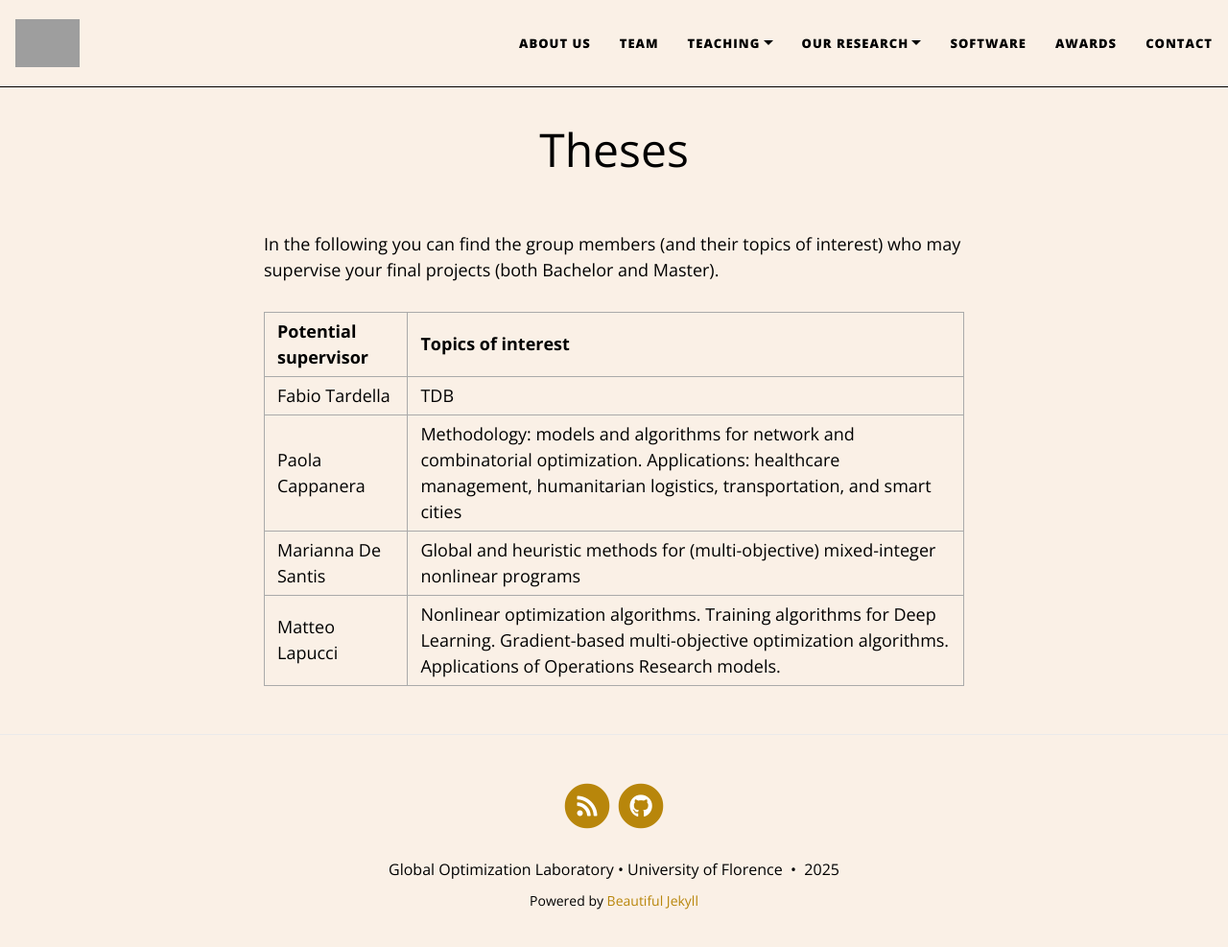
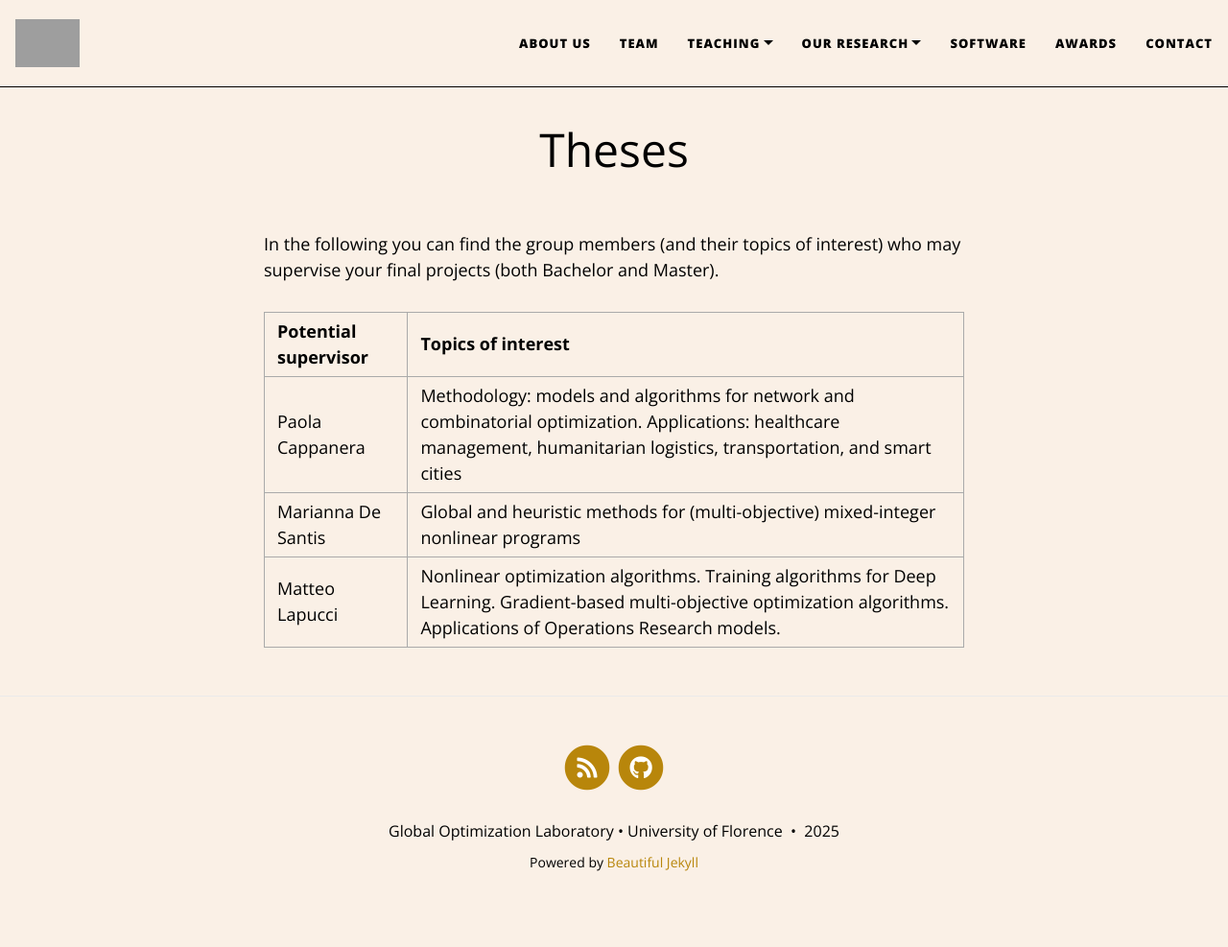
Before and after one commit to GOL-UniFI/GOL-UniFI.github.io, a Jekyll site: the page built from pages/theses.md, in a window 1280 px wide and 999 px high. Shown: the top 987 px of the window at 96% size. Built offline with Jekyll 4.4.1, drawn with Linux system fonts in a browser that asks for light colours; nearby versions of some CDN libraries; grey boxes are pictures that could not be loaded.

Commit message:
Update theses.md

```diff
--- a/pages/theses.md
+++ b/pages/theses.md
@@ -8,7 +8,6 @@ In the following you can find the group members (and their topics of interest) w
 
 | Potential supervisor | Topics of interest |
 | --- | --- |
-| Fabio Tardella | TDB |
 | Paola Cappanera | Methodology: models and algorithms for network and combinatorial optimization. Applications: healthcare management, humanitarian logistics, transportation, and smart cities |
 | Marianna De Santis | Global and heuristic methods for (multi-objective) mixed-integer nonlinear programs|
 | Matteo Lapucci | Nonlinear optimization algorithms. Training algorithms for Deep Learning. Gradient-based multi-objective optimization algorithms. Applications of Operations Research models. |
```
